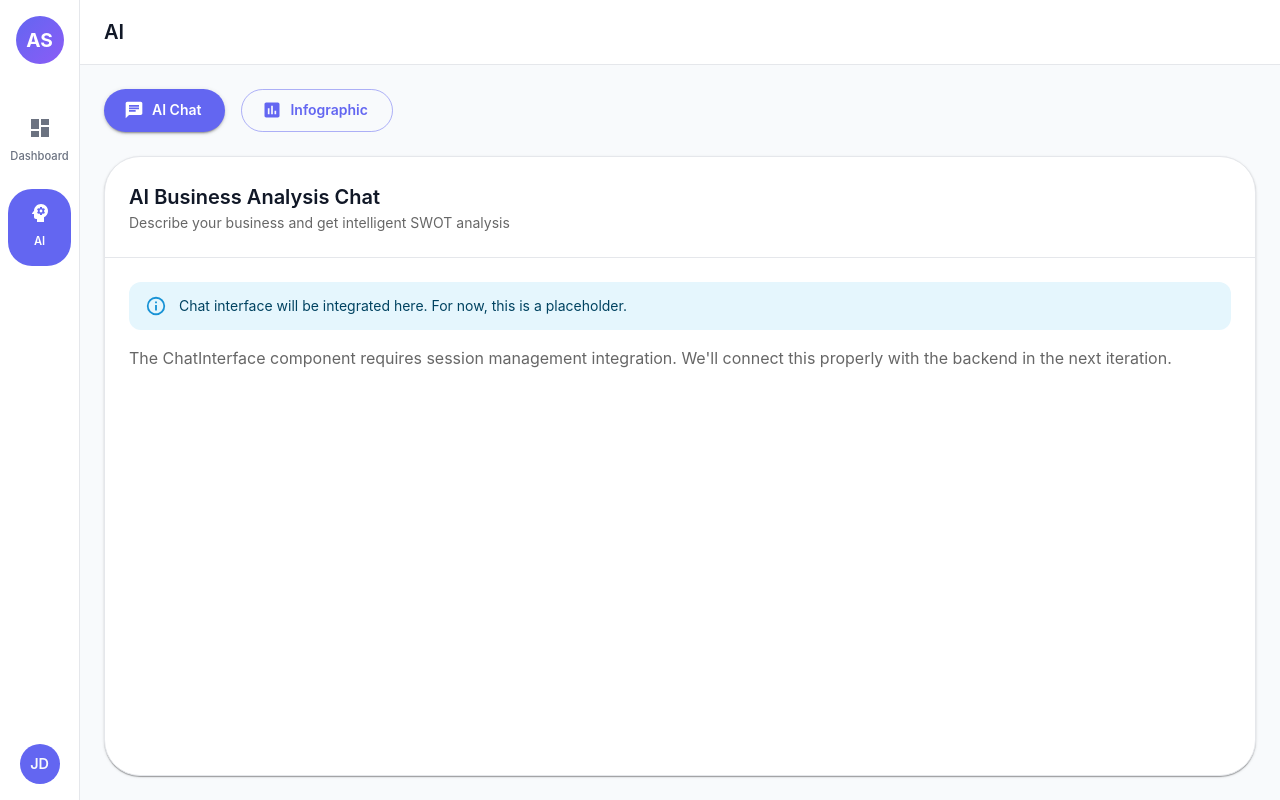
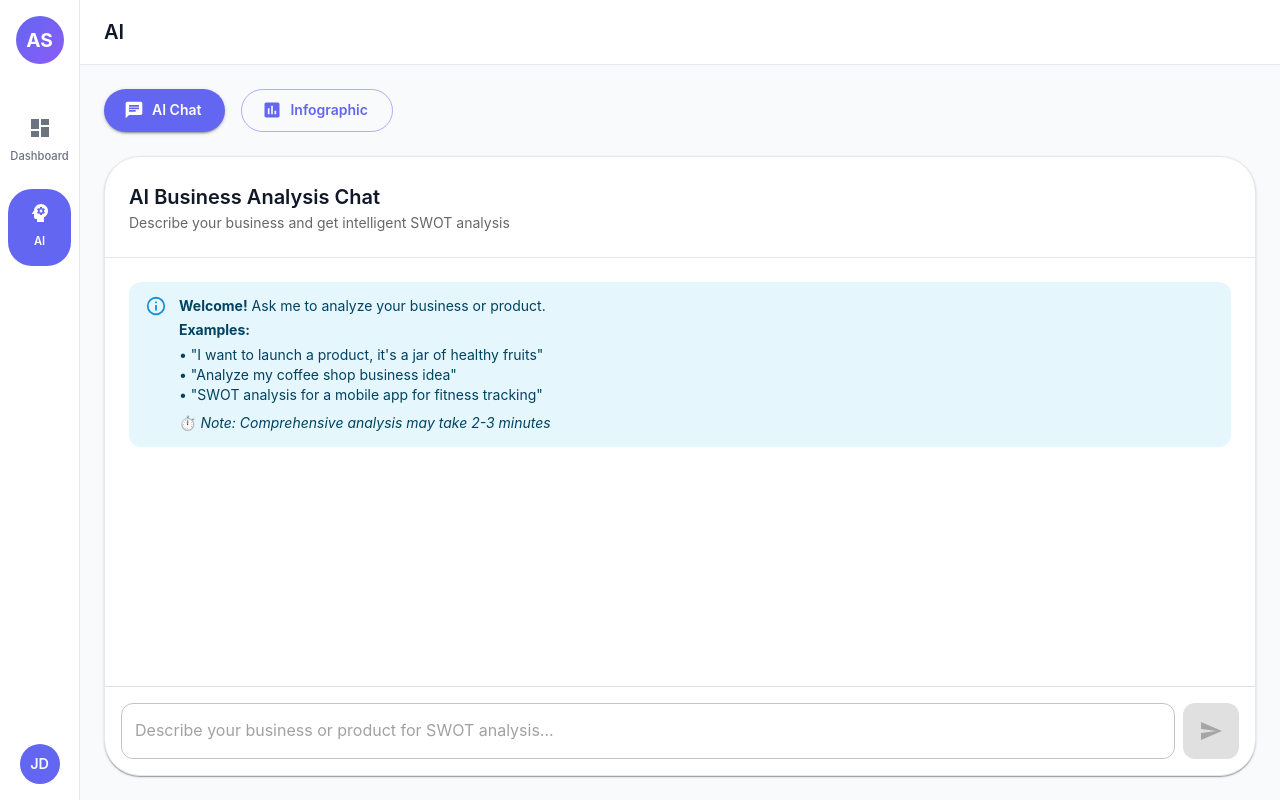
Before and after one commit to barada02/AgentSwot, a React (Vite) app in the folder Client/: page /ai in a window 1280 px wide. Built offline with nearby package versions, Linux system fonts and the light colour scheme.

Commit message:
chat ui is integrated

```diff
--- a/Client/src/components/ChatInterface.tsx
+++ b/Client/src/components/ChatInterface.tsx
@@ -1,7 +1,5 @@
 import React, { useState, useEffect, useRef } from 'react';
 import {
-  Container,
-  Paper,
   Typography,
   TextField,
   Button,
@@ -12,14 +10,12 @@ import {
   Card,
   CardContent,
   Avatar,
-  IconButton,
   Divider,
 } from '@mui/material';
 import {
   Send as SendIcon,
   Person as PersonIcon,
   SmartToy as BotIcon,
-  Refresh as RefreshIcon,
 } from '@mui/icons-material';
 import { useApi } from '../hooks/useApi';
 import { countTextParts, debugMessageParts, processMessageWithInfographics } from '../utils/messageUtils';
@@ -28,18 +24,16 @@ import type { UserSession, ChatMessage, RunRequest, InfographicData } from '../t
 
 interface ChatInterfaceProps {
   userSession: UserSession;
-  onBackToSession: () => void;
 }
 
-const ChatInterface: React.FC<ChatInterfaceProps> = ({ userSession, onBackToSession }) => {
+const ChatInterface: React.FC<ChatInterfaceProps> = ({ userSession }) => {
   const [messages, setMessages] = useState<ChatMessage[]>([]);
   const [inputMessage, setInputMessage] = useState('');
-  const [sessionInfo, setSessionInfo] = useState<any>(null);
   const [selectedInfographic, setSelectedInfographic] = useState<InfographicData | null>(null);
   const [infographicViewerOpen, setInfographicViewerOpen] = useState(false);
   const messagesEndRef = useRef<HTMLDivElement>(null);
 
-  const { loading, getSession, sendMessage } = useApi();
+  const { loading, sendMessage } = useApi();
 
   const scrollToBottom = () => {
     messagesEndRef.current?.scrollIntoView({ behavior: 'smooth' });
@@ -48,19 +42,6 @@ const ChatInterface: React.FC<ChatInterfaceProps> = ({ userSession, onBackToSess
   useEffect(() => {
     scrollToBottom();
   }, [messages]);
-
-  useEffect(() => {
-    const fetchSession = async () => {
-      try {
-        const session = await getSession(userSession);
-        setSessionInfo(session);
-      } catch (error) {
-        console.error('Failed to fetch session:', error);
-      }
-    };
-
-    fetchSession();
-  }, [userSession, getSession]);
 
   const handleSendMessage = async () => {
     if (!inputMessage.trim()) return;
@@ -163,15 +144,6 @@ const ChatInterface: React.FC<ChatInterfaceProps> = ({ userSession, onBackToSess
     }
   };
 
-  const refreshSession = async () => {
-    try {
-      const session = await getSession(userSession);
-      setSessionInfo(session);
-    } catch (error) {
-      console.error('Failed to refresh session:', error);
-    }
-  };
-
   const handleViewInfographic = (infographic: InfographicData) => {
     setSelectedInfographic(infographic);
     setInfographicViewerOpen(true);
@@ -183,40 +155,9 @@ const ChatInterface: React.FC<ChatInterfaceProps> = ({ userSession, onBackToSess
   };
 
   return (
-    <Container maxWidth="lg">
-      <Paper elevation={3} sx={{ mt: 2, height: 'calc(100vh - 100px)', display: 'flex', flexDirection: 'column' }}>
-        {/* Header */}
-        <Box sx={{ p: 2, borderBottom: 1, borderColor: 'divider' }}>
-          <Box sx={{ display: 'flex', justifyContent: 'space-between', alignItems: 'center', mb: 2 }}>
-            <Typography variant="h5" component="h1">
-              SWOT Analysis Agent
-            </Typography>
-            <Box sx={{ display: 'flex', gap: 1 }}>
-              <IconButton onClick={refreshSession} disabled={loading}>
-                <RefreshIcon />
-              </IconButton>
-              <Button variant="outlined" onClick={onBackToSession}>
-                New Session
-              </Button>
-            </Box>
-          </Box>
-
-          <Box sx={{ display: 'flex', gap: 2, flexWrap: 'wrap' }}>
-            <Chip label={`User: ${userSession.userId}`} color="primary" size="small" />
-            <Chip label={`Session: ${userSession.sessionId}`} color="secondary" size="small" />
-            <Chip label={`App: ${userSession.appName}`} color="default" size="small" />
-            {sessionInfo && (
-              <Chip
-                label={`Last Updated: ${new Date(sessionInfo.lastUpdateTime * 1000).toLocaleTimeString()}`}
-                color="default"
-                size="small"
-              />
-            )}
-          </Box>
-        </Box>
-
+    <Box sx={{ height: '100%', display: 'flex', flexDirection: 'column' }}>
         {/* Messages Area */}
-        <Box sx={{ flex: 1, overflow: 'auto', p: 2 }}>
+        <Box sx={{ flex: 1, overflow: 'auto', p: 3 }}>
           {messages.length === 0 ? (
             <Alert severity="info" sx={{ mb: 2 }}>
               <Typography variant="body2" gutterBottom>
@@ -355,7 +296,6 @@ const ChatInterface: React.FC<ChatInterfaceProps> = ({ userSession, onBackToSess
             </Button>
           </Box>
         </Box>
-      </Paper>
 
       {/* Infographic Viewer Dialog */}
       <InfographicViewer
@@ -363,7 +303,7 @@ const ChatInterface: React.FC<ChatInterfaceProps> = ({ userSession, onBackToSess
         open={infographicViewerOpen}
         onClose={handleCloseInfographicViewer}
       />
-    </Container>
+    </Box>
   );
 };
 
--- a/Client/src/pages/AIPage.tsx
+++ b/Client/src/pages/AIPage.tsx
@@ -4,23 +4,23 @@ import {
   Paper,
   Typography,
   Button,
-  Alert,
 } from '@mui/material';
 import {
   Chat as ChatIcon,
   Assessment as InfographicIcon,
 } from '@mui/icons-material';
 import DashboardLayout from '../layouts/DashboardLayout';
+import ChatInterface from '../components/ChatInterface';
+import type { UserSession } from '../types';
 
 const AIPage: React.FC = () => {
   const [activeView, setActiveView] = useState<'chat' | 'infographic'>('chat');
 
-  // For now, we'll show placeholders until the components are properly integrated
-  const mockUserSession = {
-    id: '1',
-    name: 'New Analysis',
-    created: new Date().toISOString(),
-    lastModified: new Date().toISOString(),
+  // Create a user session for the chat interface
+  const userSession: UserSession = {
+    userId: 'demo-user-123', // In a real app, this would come from authentication
+    sessionId: `session-${Date.now()}`, // Generate unique session ID
+    appName: 'AgentSwot', // Your app name
   };
 
   return (
@@ -77,14 +77,10 @@ const AIPage: React.FC = () => {
                   Describe your business and get intelligent SWOT analysis
                 </Typography>
               </Box>
-              <Box sx={{ flex: 1, p: 3 }}>
-                <Alert severity="info" sx={{ mb: 2 }}>
-                  Chat interface will be integrated here. For now, this is a placeholder.
-                </Alert>
-                <Typography variant="body1" color="text.secondary">
-                  The ChatInterface component requires session management integration.
-                  We'll connect this properly with the backend in the next iteration.
-                </Typography>
+              <Box sx={{ flex: 1 }}>
+                <ChatInterface
+                  userSession={userSession}
+                />
               </Box>
             </Box>
           ) : (
@@ -98,11 +94,11 @@ const AIPage: React.FC = () => {
                 </Typography>
               </Box>
               <Box sx={{ flex: 1, p: 3 }}>
-                <Alert severity="info" sx={{ mb: 2 }}>
-                  Infographic viewer will be displayed here. For now, this is a placeholder.
-                </Alert>
-                <Typography variant="body1" color="text.secondary">
-                  The InfographicViewer component will show generated SWOT analysis charts and visualizations.
+                <Typography variant="body1" color="text.secondary" sx={{ textAlign: 'center', mt: 8 }}>
+                  Infographic viewer will be displayed here after completing a chat analysis.
+                </Typography>
+                <Typography variant="body2" color="text.secondary" sx={{ textAlign: 'center', mt: 2 }}>
+                  Start a conversation in the AI Chat to generate SWOT analysis visualizations.
                 </Typography>
               </Box>
             </Box>
```
